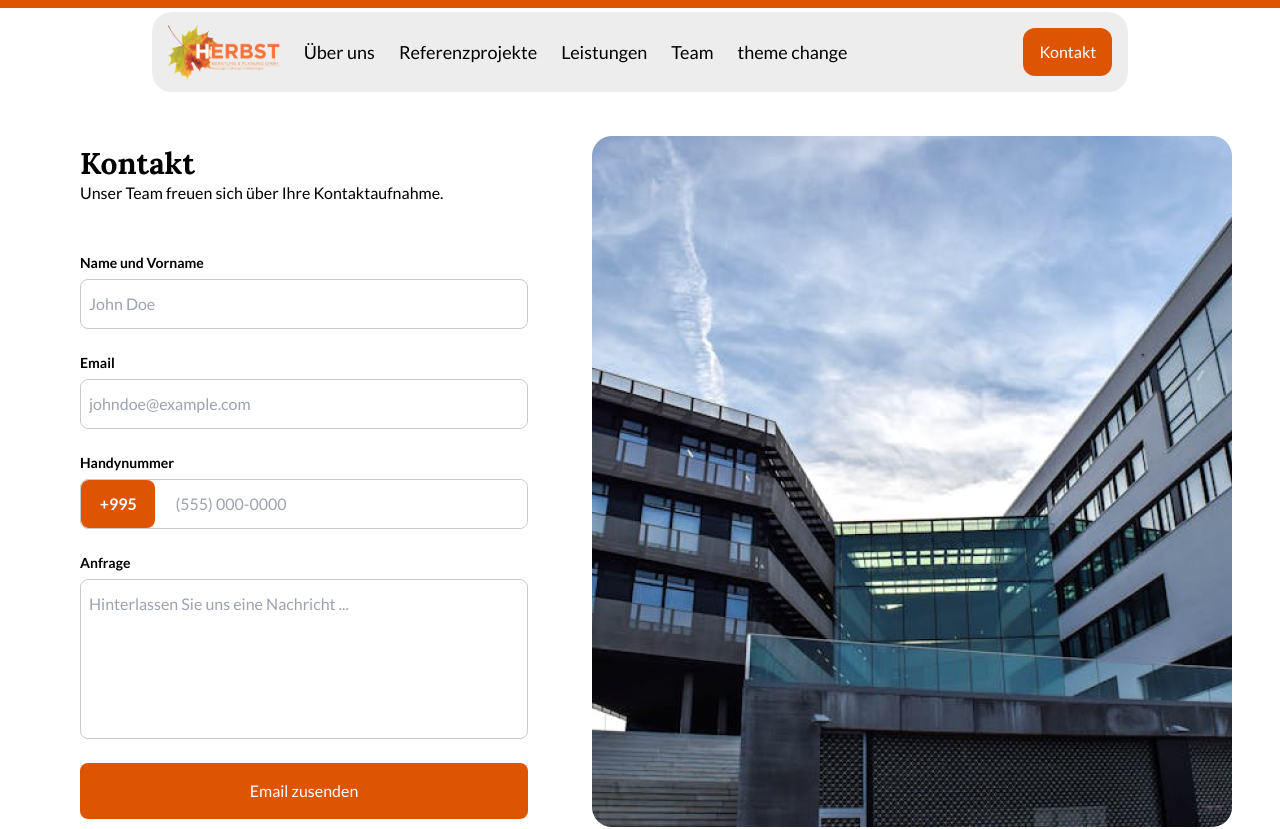
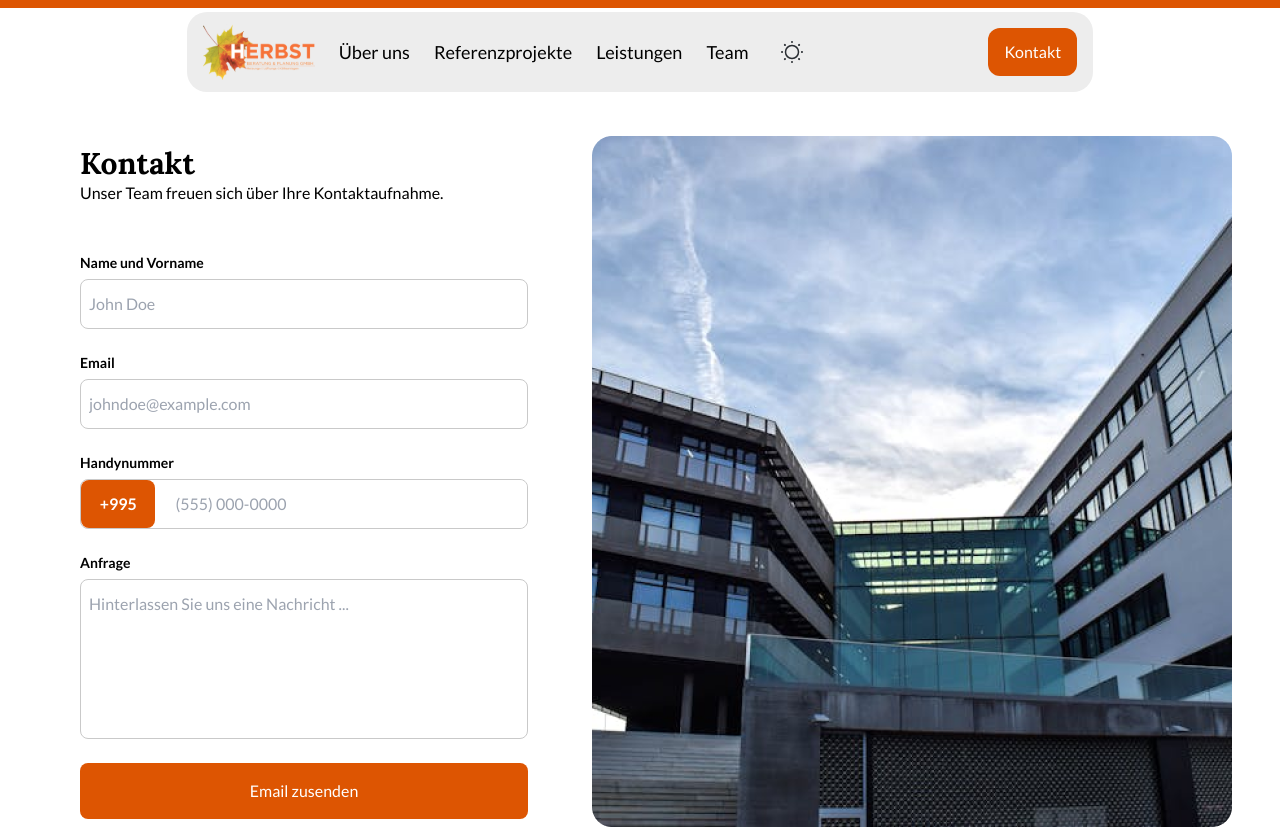
Before and after one commit to KUchuna/herbst, a Next.js app: page /contact in a window 1280 px wide. Shown: the top 829 px of the page. Built offline with nearby package versions, Linux system fonts and the light colour scheme; some icons are missing.

Commit message:
changed header theme changer logos

```diff
--- a/components/ThemeChange.tsx
+++ b/components/ThemeChange.tsx
@@ -1,26 +1,29 @@
 "use client"
 
 import { useTheme } from 'next-themes'
+import dark from "@/public/assets/dark.svg"
+import light from "@/public/assets/light.svg"
+import Image from 'next/image'
 
 export default function ThemeChanger() {
 
     const { setTheme } = useTheme()
     const {resolvedTheme} = useTheme()
 
+    let icon = resolvedTheme == "dark" ? dark : light;
+
     function handleTheme() {
+
         if(resolvedTheme == "dark") {
             setTheme("light")
         } else if(resolvedTheme == "light") {
             setTheme("dark")
         }
-        console.log(resolvedTheme)
     }
 
     return (
-        <div>
-            <button onClick={handleTheme}>
-                theme change
-            </button>
+        <div className='hover:bg-zinc-300 rounded-full p-2' onClick={handleTheme}>
+            <Image src={icon} alt='Change theme' className='select-none' />
         </div>
-    )
+        )
 }
--- a/components/header/Header.tsx
+++ b/components/header/Header.tsx
@@ -7,15 +7,15 @@ import Link from 'next/link';
 export default function Header() {
     return (
         <header
-            className="flex justify-center pt-3 font-lato">
+            className="flex justify-center pt-3 font-lato sticky top-0 z-50">
             <div className='flex items-center bg-secondary-light rounded-[20px] py-[12px] px-[16px]'>
                 <Link href="/"><Image src={headerlogo} alt='herbst' /></Link>
-                <ul className="flex gap-[24px] ml-[24px]">
+                <ul className="flex items-center gap-[24px] ml-[24px]">
                     <li className="cursor-pointer text-lg"><Link href="/about">Über uns</Link></li>
                     <li className='cursor-pointer text-lg'>Referenzprojekte</li>
                     <li className='cursor-pointer text-lg'>Leistungen</li>
                     <li className='cursor-pointer text-lg'><Link href="/team">Team</Link></li>
-                    <li className='cursor-pointer text-lg'><ThemeChanger /></li>
+                    <li className='cursor-pointer'><ThemeChanger /></li>
                 </ul>
                 <HeaderButton
                     styles="bg-primary-light text-white ml-44 py-3 px-4 rounded-xl"
```
Also changed, not shown: public/assets/dark.svg (added), public/assets/light.svg (added).
